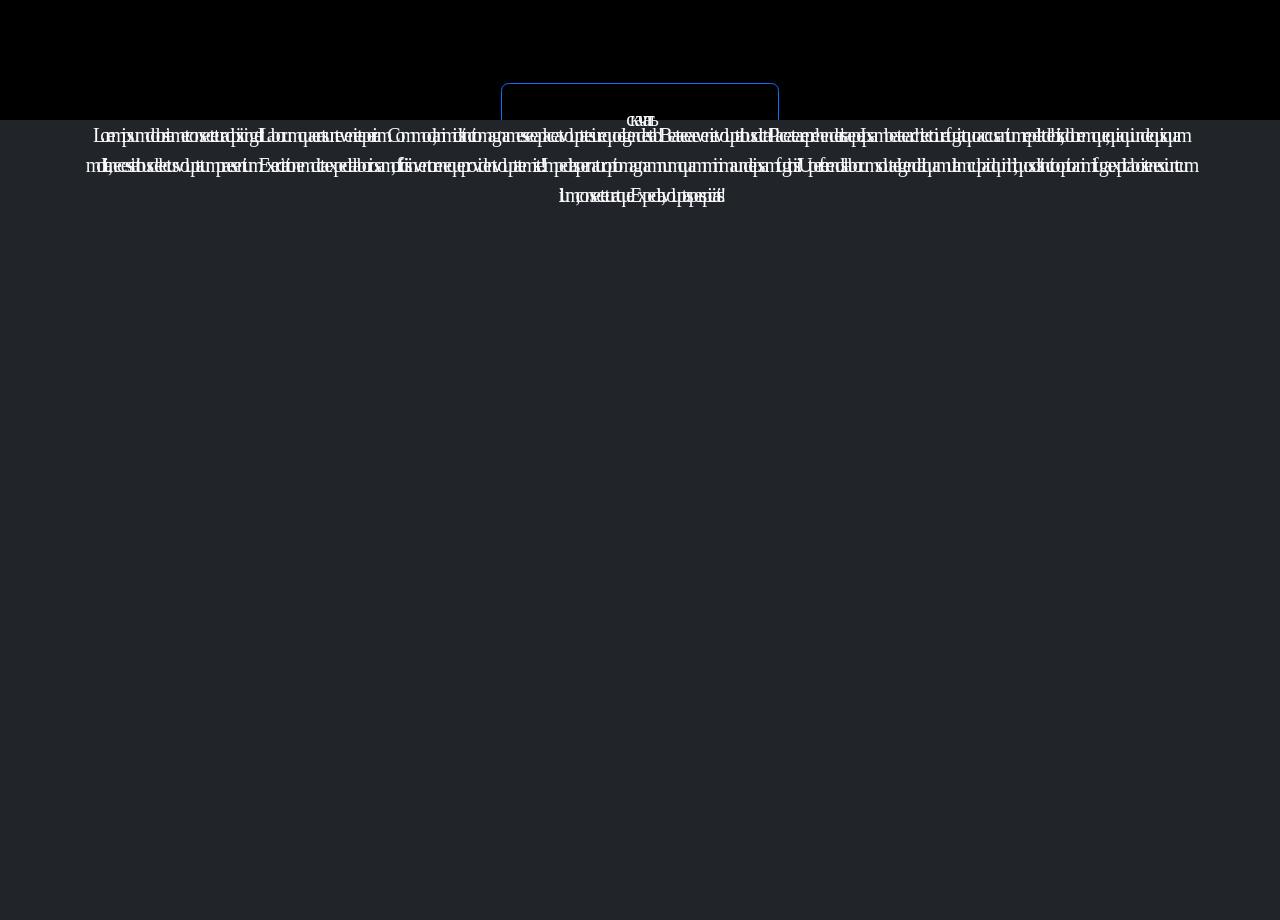
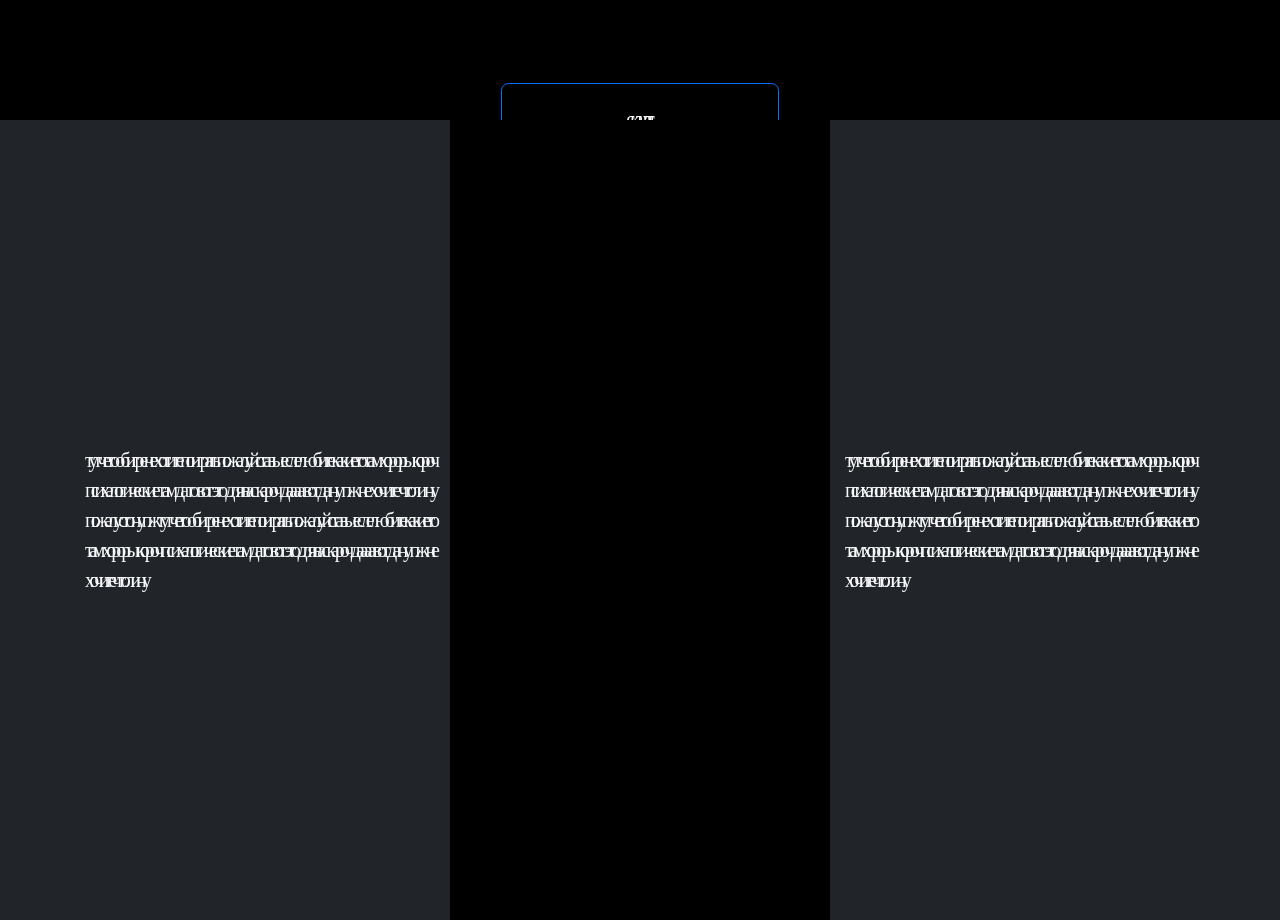
Before and after one commit to loemkrutoi/COURSE-landing, a plain HTML site: page index.html in a window 1280 px wide. Shown: the part 680-1600 px from the top of the page. Drawn offline with Linux system fonts and the light colour scheme; a web font is replaced by a local one.

Commit message:
updated second slide

```diff
--- a/Styles/style.css
+++ b/Styles/style.css
@@ -13,3 +13,10 @@
     background: linear-gradient(rgb(0, 0, 0), rgba(0, 0, 0, 0.5), rgba(0, 0, 0, 0));
     /* background-color: #00000076; */
 }
+.my-center-col{
+    /* width: 500px; height: 700px; */
+    background-color: rgb(0, 0, 0);
+}
+.my-justify-col{
+    text-align: justify;
+}
--- a/index.html
+++ b/index.html
@@ -57,8 +57,19 @@
         </div>
     </div>
     <div class="container-fliud bg-dark vh-100">
-        <div class="container">
-            <p class="text-light text-center">Lorem ipsum dolor sit amet consectetur adipisicing elit. Laborum quaerat sunt eveniet aperiam. Commodi, animi distinctio magnam esse ea placeat voluptates iure quo eligendi est ab! Beatae ea eveniet voluptatibus dicta! Placeat ea reprehenderit saepe. Ipsam beatae architecto iure fugiat quo accusantium repellat debitis, doloremque, quia qui unde quisquam mollitia, necessitatibus delectus voluptatum praesentium. Exercitationem dicta expedita laboriosam, officiis inventore neque provident voluptatem iste! Impedit aspernatur optio magnam numquam minima unde ipsam fugit nisi! Ut perferendis laborum soluta eligendi aliquam ullam culpa id qui nihil, quos distinctio optio animi fuga explicabo iste nesciunt cum illum, consectetur atque. Expedita, voluptas perspiciatis!</p>
+        <div class="container h-75">
+            <div class="row align-items-center">
+                <div class="my-justify-col col col-xl-4 text-light">
+                    тут чето об игре не хотите поиграт ь пожалуйста вы есле любите какие то там хороры короч психалогические там да то вот это для вас кароч даааа вот да ну пж не хочите чтоли ну пожалусто ну пж
+                    тут чето об игре не хотите поиграт ь пожалуйста вы есле любите какие то там хороры короч психалогические там да то вот это для вас кароч даааа вот да ну пж не хочите чтоли ну
+                </div>
+                <div class="my-center-col col col-xl-4 text-light text-center vh-100">
+                </div>
+                <div class="my-justify-col col col-xl-4 text-light">
+                    тут чето об игре не хотите поиграт ь пожалуйста вы есле любите какие то там хороры короч психалогические там да то вот это для вас кароч даааа вот да ну пж не хочите чтоли ну пожалусто ну пж
+                    тут чето об игре не хотите поиграт ь пожалуйста вы есле любите какие то там хороры короч психалогические там да то вот это для вас кароч даааа вот да ну пж не хочите чтоли ну
+                </div>
+            </div>
         </div>
     </div>
 
```
